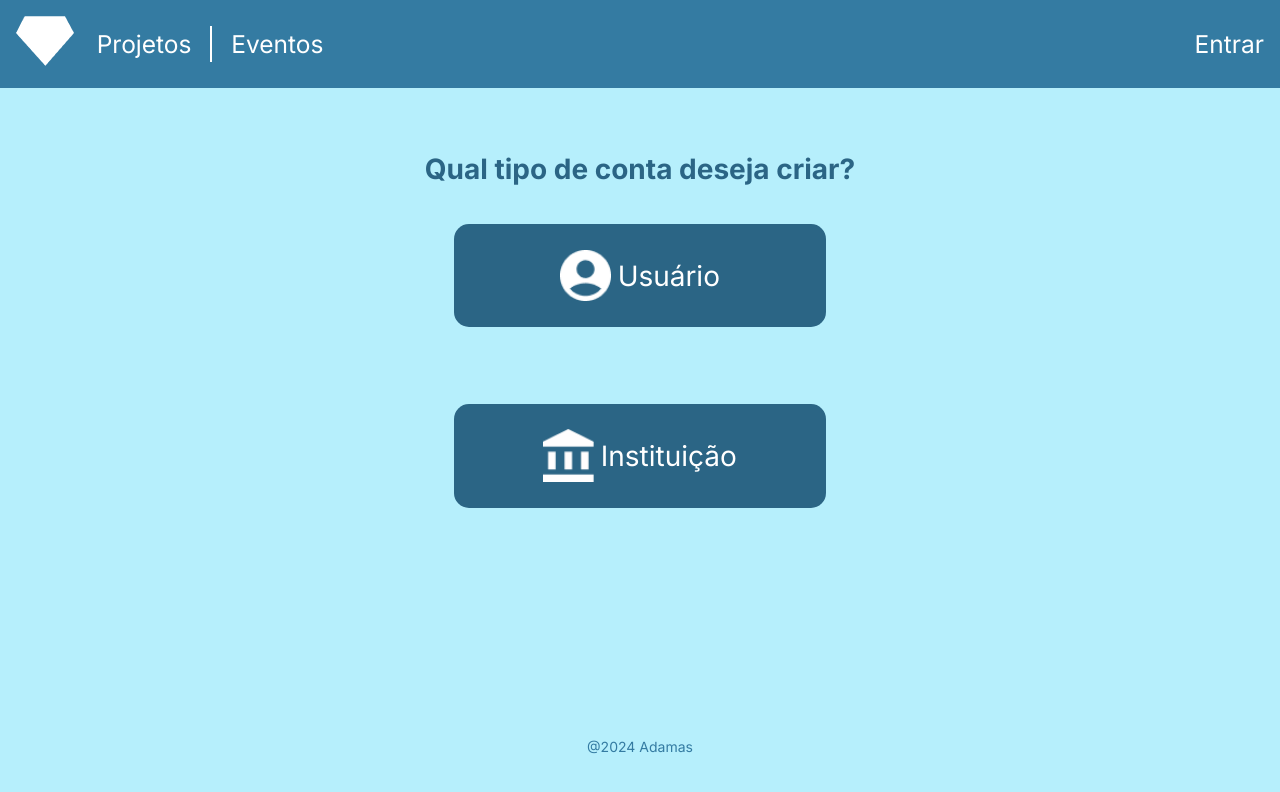
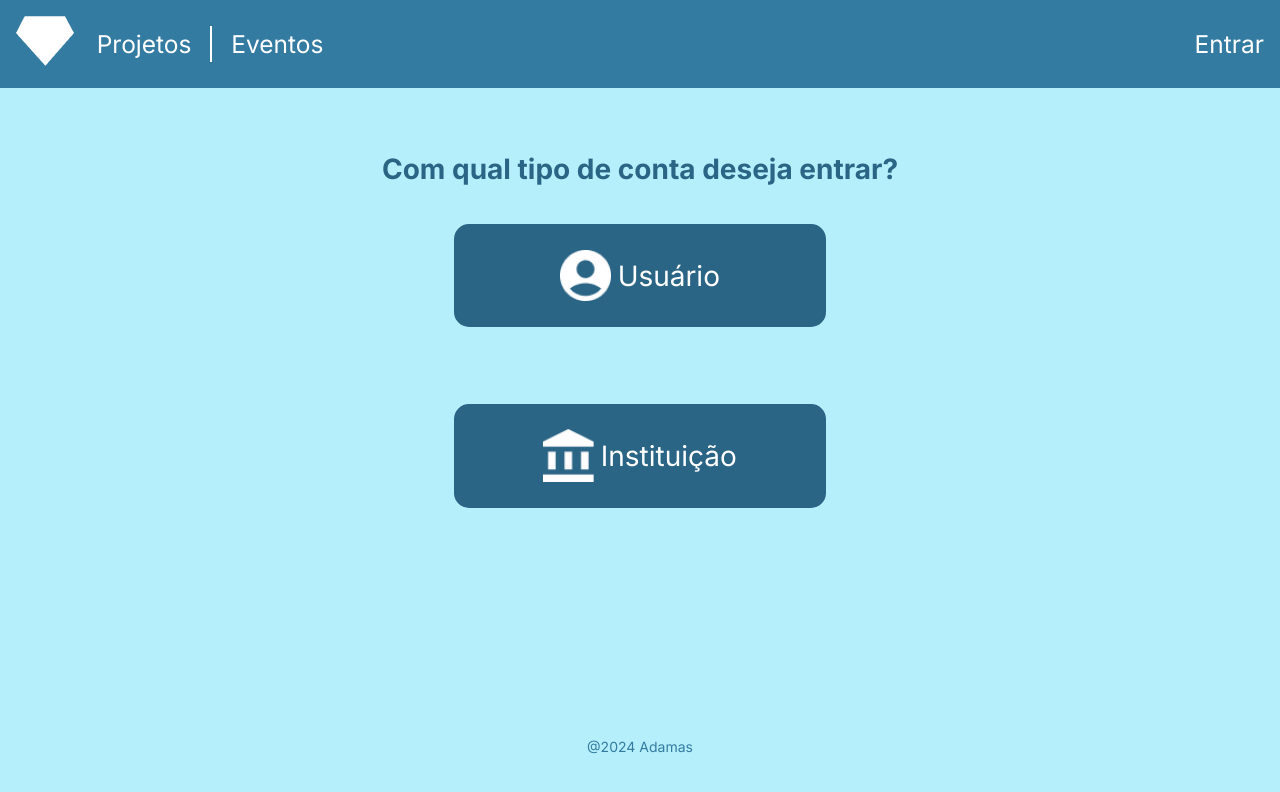
Before and after one commit to Noobolon/Adamas-FrontEnd, a Vue app: page /tipo-de-conta in a window 1280 px wide. Shown: the top 792 px of the page. Built offline with nearby package versions, Linux system fonts and the light colour scheme.

Commit message:
account type está sendo redirecionado para os login

```diff
--- a/src/views/register/AccountType.vue
+++ b/src/views/register/AccountType.vue
@@ -2,7 +2,7 @@
 import LinkButton from '@/components/LinkButton.vue';
 
 export default {
-    name: "RegisterAccount",
+    name: "LoginAccount",
     components: {
         LinkButton
     }
@@ -13,11 +13,11 @@ export default {
     <main>
 
         <h1>
-            Qual tipo de conta deseja criar?
+            Com qual tipo de conta deseja entrar?
         </h1>
 
-        <LinkButton link="/cadastrar/usuario" icon="/symbols/user/WhiteCommon.png" width="25%" height="max-content">Usuário</LinkButton>
-        <LinkButton link="/cadastrar/instituicao" icon="/symbols/user/WhiteInst.png" width="25%" height="max-content">Instituição</LinkButton>
+        <LinkButton link="/login/usuario" icon="/symbols/user/WhiteCommon.png" width="25%" height="max-content">Usuário</LinkButton>
+        <LinkButton link="/login/instituicao" icon="/symbols/user/WhiteInst.png" width="25%" height="max-content">Instituição</LinkButton>
 
     </main>
 </template>
```
